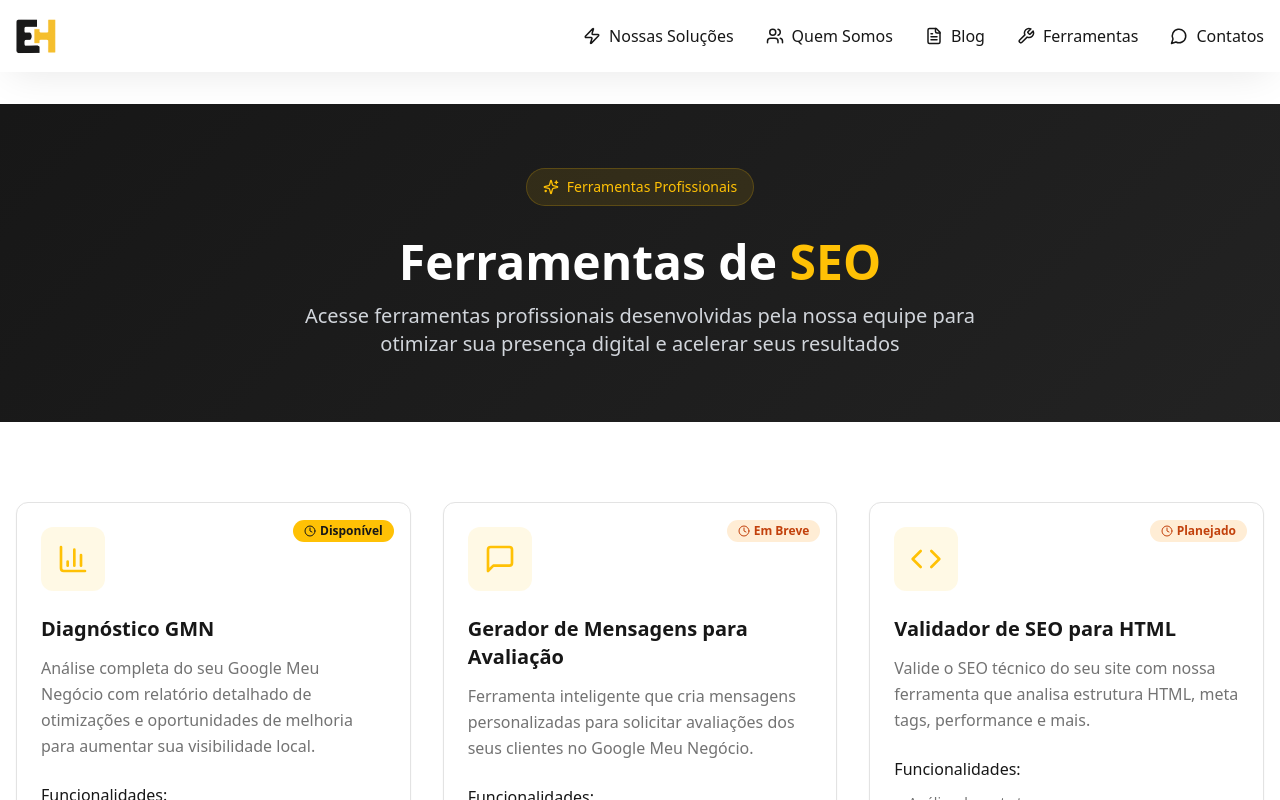
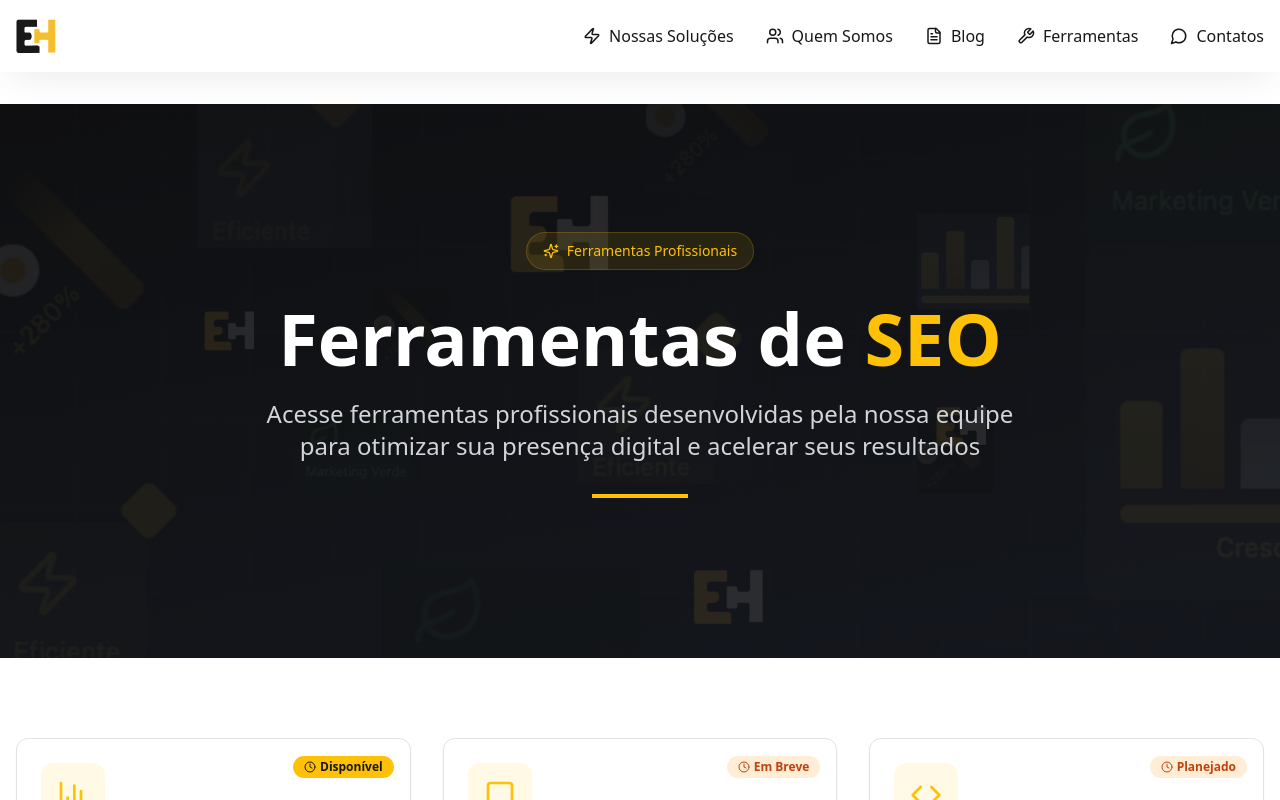
Before and after one commit to EncantosHub/site-encantos-hub, a React (Vite) app: page /ferramentas in a window 1280 px wide. Shown: the top 800 px of the page. Built offline with nearby package versions, Linux system fonts and the light colour scheme.

Commit message:
Add banner to Ferramentas page
Inserts the home page banner into the Ferramentas page.

```diff
--- a/src/pages/Ferramentas.tsx
+++ b/src/pages/Ferramentas.tsx
@@ -73,20 +73,41 @@ const Ferramentas = () => {
 
       <main className="pt-8">
         {/* Hero Section */}
-        <section className="bg-gradient-hero py-16">
-          <div className="container mx-auto px-4 text-center">
+        <section className="relative bg-brand-black py-20 lg:py-32 overflow-hidden">
+          {/* Background Pattern */}
+          <div className="absolute inset-0">
+            <div className="absolute inset-0" style={{
+              backgroundImage: `url("/lovable-uploads/f080db56-f2da-46b1-8475-f9e86ca135b9.png")`,
+              backgroundSize: 'cover',
+              backgroundPosition: 'center',
+              backgroundRepeat: 'no-repeat'
+            }} />
+          </div>
+
+          {/* Overlay for better text readability */}
+          <div className="absolute inset-0 bg-brand-black/60"></div>
+
+          <div className="container mx-auto px-4 relative z-10">
+            <div className="max-w-4xl mx-auto text-center">
               <div className="inline-flex items-center space-x-2 bg-brand-gold/10 text-brand-gold px-4 py-2 rounded-full mb-8 border border-brand-gold/20">
                 <Sparkles size={16} />
                 <span className="text-sm font-medium">Ferramentas Profissionais</span>
               </div>
 
-            <h1 className="text-4xl lg:text-5xl font-bold text-brand-white mb-4">
+              {/* Main Heading */}
+              <h1 className="text-5xl lg:text-7xl font-bold text-brand-white mb-6 leading-tight">
                 Ferramentas de <span className="text-brand-gold">SEO</span>
               </h1>
-            <p className="text-xl text-gray-300 max-w-2xl mx-auto">
+
+              {/* Subtitle */}
+              <p className="text-xl lg:text-2xl text-gray-300 mb-8 leading-relaxed max-w-3xl mx-auto">
                 Acesse ferramentas profissionais desenvolvidas pela nossa equipe
                 para otimizar sua presença digital e acelerar seus resultados
               </p>
+
+              {/* Divider */}
+              <div className="w-24 h-1 bg-brand-gold mx-auto mb-8"></div>
+            </div>
           </div>
         </section>
 
```
Lines whose indentation alone changed are shown as unchanged.
